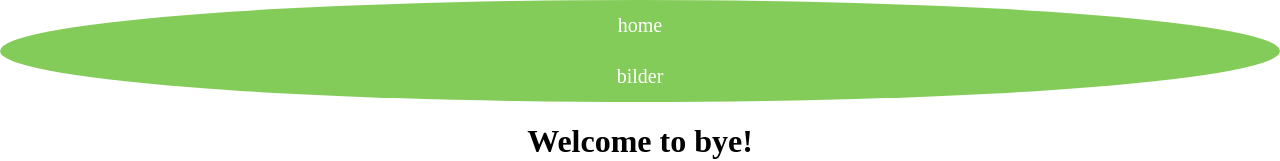
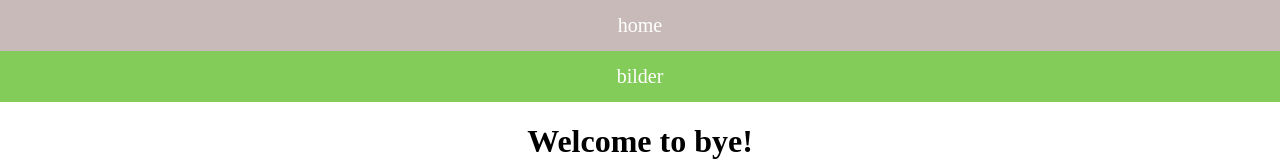
Before and after one commit to oskarjoh/angualar, an Angular app: page / in a window 1280 px wide. Shown: the top 161 px of the page. Built offline with nearby package versions, Linux system fonts and the light colour scheme.

Commit message:
lagt til en div ini den diven som heter meny

```diff
--- a/src/app/app.component.css
+++ b/src/app/app.component.css
@@ -12,9 +12,11 @@ div.bunn {
 .meny {
     overflow: hidden;
     background-color: rgba(89, 187, 32, 0.74);
-    border-radius: 50%;
 }
-.meny a {
+.menyi {
+
+}
+.menyi a {
     text-align: center;
     display: block;
     color: #fff;
--- a/src/app/app.component.html
+++ b/src/app/app.component.html
@@ -1,7 +1,11 @@
 <!--The content below is only a placeholder and can be replaced.-->
 <div class="meny">
-  <a routerLink="/">home</a>
+  <div class="menyi">
+    <a routerLink="/">home</a>
+  </div>
+  <div class="menyi">
   <a routerLink="bilder">bilder</a>
+</div>
 </div>
 <router-outlet></router-outlet>
 <div class="bunn">
```
